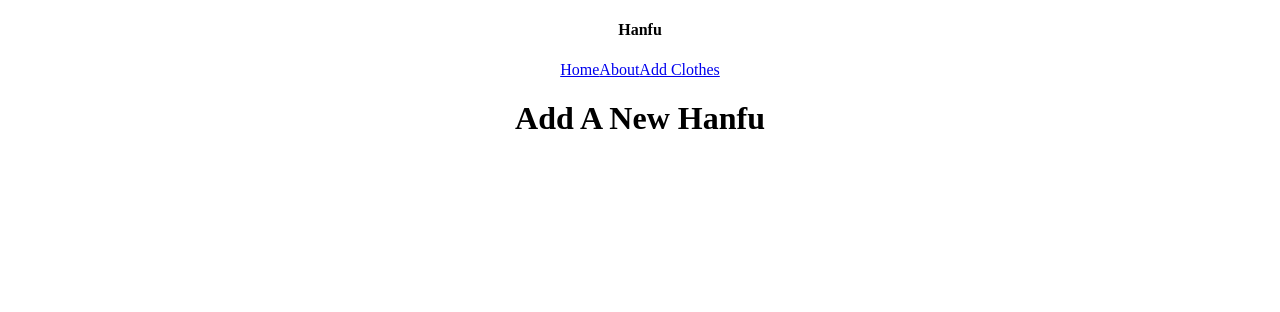
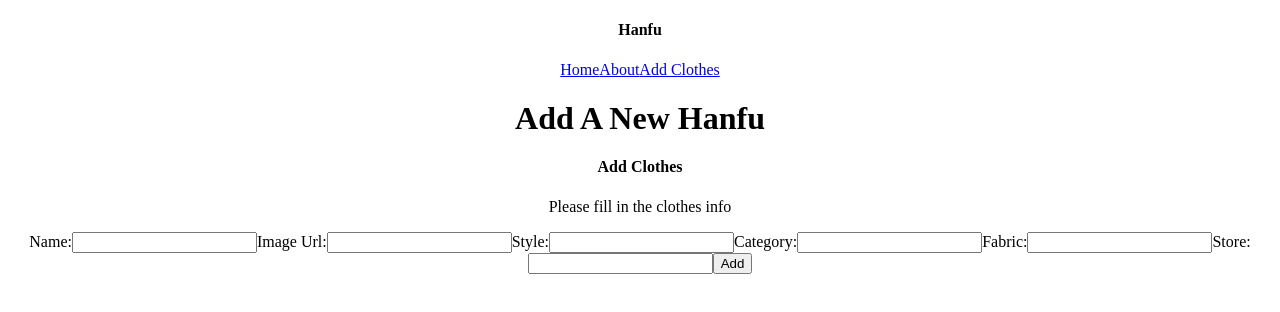
Before and after one commit to ttqiu/Hanfu-Chinese-traditional-clothes-Fullstack, a React (Create React App) app in the folder client/: page /add in a window 1280 px wide. Shown: the top 312 px of the page. Built offline with nearby package versions, Linux system fonts and the light colour scheme; no server answers.

Commit message:
created AddClothes.js

```diff
--- a/client/src/Pages/AddClothes.js
+++ b/client/src/Pages/AddClothes.js
@@ -4,73 +4,79 @@ import axios from 'axios'
 
 const AddClothes = ({ getClothes, initClothes }) => {
   const [newClothes, setNewClothes] = useState(initClothes)
-  const handleChange = (e) => {
-    setNewClothes({ ...newClothes, [e.target.name]: e.target.value })
-  }
+
   // const navigate = useNavigate()
 
   const handleSubmit = async (e) => {
     e.preventDefault()
     try {
       const res = await axios.post('http://localhost:3001/clothes', newClothes)
-      console(res)
+      // console(res)
       setNewClothes(initClothes)
-      getClothes()
+      // getClothes()
     } catch (err) {
       console.log(err)
     }
   }
 
-  // const handleSubmit = (e) => {
-  //   addClothes(e)
-  //   navigate('/')
-  // }
+  console.log(newClothes)
+
+  const handleChange = (e) => {
+    setNewClothes({ ...newClothes, [e.target.id]: e.target.value })
+  }
 
   return (
     <div>
       <h1>Add A New Hanfu</h1>
-      {/* <form onSubmit={handleSubmit}>
+      <form onSubmit={handleSubmit}>
         <div>
-          <h4>Update Clothes Info</h4>
-          <p>Please fill in the Update info in the corresponding field</p>
+          <h4>Add Clothes</h4>
+          <p>Please fill in the clothes info</p>
         </div>
         <label htmlFor="name">Name:</label>
         <input
           type="text"
           id="name"
           onChange={handleChange}
-          value={clothes.name}
+          value={newClothes.name}
         />
         <label htmlFor="image">Image Url:</label>
         <input
           type="text"
           id="image"
           onChange={handleChange}
-          value={clothes.image}
+          value={newClothes.image}
         />
         <label htmlFor="style">Style:</label>
         <input
           type="text"
           id="style"
           onChange={handleChange}
-          value={clothes.style}
+          value={newClothes.style}
         />
         <label htmlFor="category">Category:</label>
         <input
           type="array"
           id="category"
           onChange={handleChange}
-          value={clothes.category}
+          value={newClothes.category}
         />
         <label htmlFor="fabric">Fabric:</label>
         <input
           type="array"
           id="fabric"
           onChange={handleChange}
-          value={clothes.fabric}
+          value={newClothes.fabric}
         />
-        <button type="submit">Update</button>
-      </form> */}
+        <label htmlFor="store">Store:</label>
+        <input
+          type="string"
+          id="store"
+          onChange={handleChange}
+          value={newClothes.store}
+        />
+        <button type="submit">Add</button>
+      </form>
     </div>
   )
 }
--- a/client/src/Pages/ClothesDetails.js
+++ b/client/src/Pages/ClothesDetails.js
@@ -20,8 +20,6 @@ const ClothesDetails = ({ clothes, storeName }) => {
     }
   }, [id])
 
-  // console.log(clothesDetails.fabric)
-
   // const clothesStates = clothes.find((cloth) => cloth._id === id)
   // const storeDetails = stores.find((store) => store._id === clothesStates.store)
 
@@ -43,7 +41,6 @@ const ClothesDetails = ({ clothes, storeName }) => {
       `http://localhost:3001/clothes/${id}`,
       clothesDetails
     )
-    console.log(res)
     setClothesDetails({ ...clothesDetails })
   }
 
@@ -83,35 +80,35 @@ const ClothesDetails = ({ clothes, storeName }) => {
           type="text"
           id="name"
           onChange={handleChange}
-          value={clothes.name}
+          value={clothesDetails.name}
         />
         <label htmlFor="image">Image Url:</label>
         <input
           type="text"
           id="image"
           onChange={handleChange}
-          value={clothes.image}
+          value={clothesDetails.image}
         />
         <label htmlFor="style">Style:</label>
         <input
           type="text"
           id="style"
           onChange={handleChange}
-          value={clothes.style}
+          value={clothesDetails.style}
         />
         <label htmlFor="category">Category:</label>
         <input
           type="array"
           id="category"
           onChange={handleChange}
-          value={clothes.category}
+          value={clothesDetails.category}
         />
         <label htmlFor="fabric">Fabric:</label>
         <input
           type="array"
           id="fabric"
           onChange={handleChange}
-          value={clothes.fabric}
+          value={clothesDetails.fabric}
         />
         <button type="submit">Update</button>
       </form>
```
